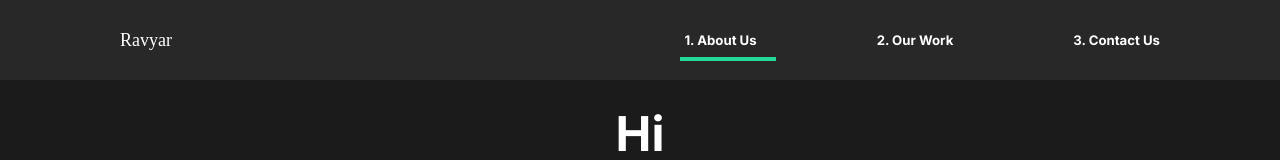
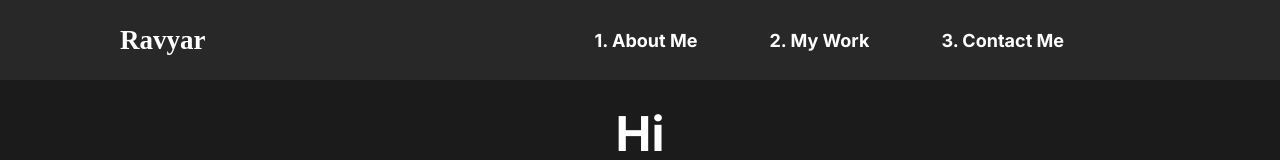
Before and after one commit to Ravyar19/Personal-portfolio, a React (Create React App) app: page / in a window 1280 px wide. Shown: the top 160 px of the page. Built offline with nearby package versions, Linux system fonts and the light colour scheme.

Commit message:
style:nav

```diff
--- a/src/components/Nav.js
+++ b/src/components/Nav.js
@@ -1,78 +1,156 @@
-import React from "react"
+import React, { useState } from "react"
 import styled from "styled-components"
-import { Link, useHistory } from "react-router-dom"
-import { motion } from "framer-motion"
+import { FaTimes, FaBars } from "react-icons/fa"
+import { IconContext } from "react-icons/lib"
+import { Link } from "react-router-dom"
 
 const Nav = () => {
-  const history = useHistory()
-  const activePath = history.location.pathname
+  const [click, setClick] = useState(false)
+
+  const handleClick = () => setClick(!click)
+
   return (
-    <StyledNav>
-      <h1>
-        <Link id="logo" to="/">
-          Ravyar
-        </Link>
-      </h1>
-      <ul>
-        <li>
-          <Link to="/">1. About Us</Link>
-          <Line
-            transition={{ duration: 0.75 }}
-            initial={{ width: "0%" }}
-            animate={{ width: activePath === "/" ? "50%" : "0%" }}
-          />
-        </li>
-        <li>
-          <Link to="/work">2. Our Work</Link>
-          <Line
-            transition={{ duration: 0.75 }}
-            initial={{ width: "0%" }}
-            animate={{ width: activePath === "/work" ? "50%" : "0%" }}
-          />
-        </li>
-        <li>
-          <Link to="/contact">3. Contact Us</Link>
-          <div className="line3"></div>
-        </li>
-      </ul>
-    </StyledNav>
+    <>
+      <IconContext.Provider value={{ color: "#fff" }}>
+        <NavM>
+          <NavbarContainer>
+            <NavLogo>
+              <h1>Ravyar</h1>
+            </NavLogo>
+
+            <MobileIcon onClick={handleClick}>
+              {click ? <FaTimes /> : <FaBars />}
+            </MobileIcon>
+
+            <NavMenu click={click} onClick={handleClick}>
+              <NavItem>
+                <NavLinks to="/">
+                  <h4>1. About Me</h4>
+                </NavLinks>
+              </NavItem>
+              <NavItem>
+                <NavLinks to="/">
+                  <h4>2. My Work </h4>
+                </NavLinks>
+              </NavItem>
+              <NavItem>
+                <NavLinks to="/">
+                  <h4>3. Contact Me</h4>
+                </NavLinks>
+              </NavItem>
+            </NavMenu>
+          </NavbarContainer>
+        </NavM>
+      </IconContext.Provider>
+    </>
   )
 }
 
-const StyledNav = styled.nav`
-  min-height: 10vh;
+export default Nav
+
+const NavM = styled.nav`
+  background: #282828;
+  height: 80px;
   display: flex;
   margin: auto;
+  justify-content: center;
+  align-items: center;
+  font-size: 1.2rem;
+  position: sticky;
+  top: 0;
+  z-index: 999;
+  padding: 1rem 10rem;
+`
+
+const NavbarContainer = styled.div`
+  display: flex;
   justify-content: space-between;
+  height: 80px;
+  z-index: 1;
+  width: 100%;
+  max-width: 1300px;
+  margin-right: 5rem;
+  margin-left: auto;
+
+  @media (max-width: 991px) {
+    padding-right: 300px;
+    padding-left: 30px;
+  }
+`
+const NavLogo = styled.div`
+  color: #fff;
+  justify-self: flex-start;
+  cursor: pointer;
+  text-decoration: none;
+  display: flex;
   align-items: center;
-  background: #282828;
-  padding: 1rem 10rem;
-  ul {
-    display: flex;
-    list-style: none;
-  }
-  li {
-    padding-left: 10rem;
-    position: relative;
-  }
-  a {
-    color: white;
-    text-decoration: none;
-  }
-  #logo {
-    font-size: 1.5rem;
-    font-family: "Lobster", cursive;
-    font-weight: lighter;
+  font-size: 1.5rem;
+  font-family: "Lobster", cursive;
+  font-weight: lighter;
+`
+const MobileIcon = styled.div`
+  display: none;
+
+  @media screen and (max-width: 1100px) {
+    display: block;
+    position: absolute;
+    top: 1.5rem;
+    right: 0;
+    transform: translate(-100%, 60%);
+    font-size: 1.8rem;
+    cursor: pointer;
   }
 `
 
-const Line = styled(motion.div)`
-  height: 0.3rem;
-  background: #23d997;
-  width: 5%;
-  position: absolute;
-  bottom: -80%;
-  left: 60%;
+const NavMenu = styled.ul`
+  display: flex;
+  align-items: center;
+  list-style: none;
+  text-align: center;
+
+  @media screen and (max-width: 1100px) {
+    display: flex;
+    flex-direction: column;
+    width: 100%;
+    height: 90vh;
+    position: absolute;
+    top: 80px;
+    left: ${({ click }) => (click ? 0 : "-100%")};
+    opacity: 1;
+    transition: all 0.5 ease;
+    background: #101522;
+  }
+`
+const NavItem = styled.li`
+  height: 80px;
+  padding: 2rem;
+  h4 {
+    font-weight: 200;
+    font-size: 1.5rem;
+  }
+
+  @media screen and (max-width: 960px) {
+    width: 100%;
+    padding-bottom: 5rem;
+  }
 `
 
-export default Nav
+const NavLinks = styled(Link)`
+  color: #fff;
+  display: flex;
+  align-items: center;
+  text-decoration: none;
+  padding: 0.5rem 1rem;
+  height: 100%;
+
+  @media screen and (max-width: 960px) {
+    text-align: center;
+    padding: 2rem;
+    width: 100%;
+    display: table;
+    &:hover {
+      color: red;
+      transition: all 0.3 ease;
+    }
+  }
+`
```
